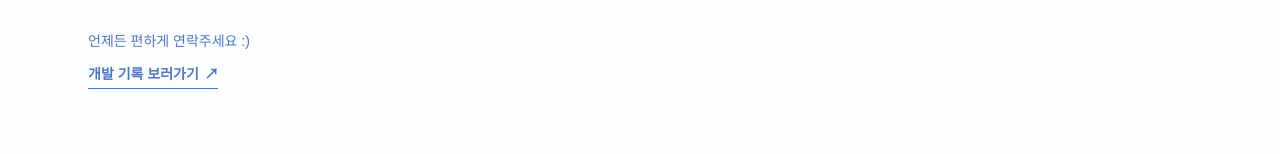
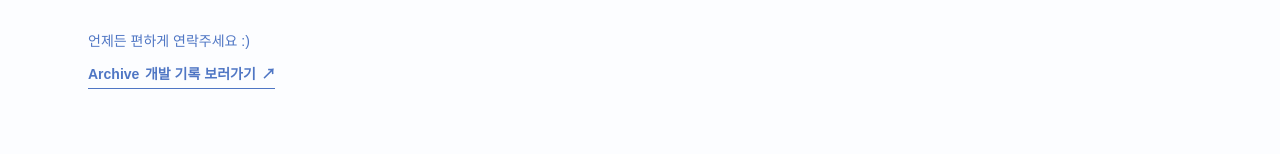
Before and after one commit to SeungJunS0ng/portfolio-site, a React (Vite) app: page / in a window 1280 px wide. Shown: the part 3521-3675 px from the top of the page. Built offline with nearby package versions, Linux system fonts and the light colour scheme; no server answers; a web font is replaced by a local one.

Commit message:
style: Contact Archive 링크 문구 강조
- Archive 라벨과 바로가기 문구의 간격 정리

```diff
--- a/src/pages/Home/sections/Contact/Contact.tsx
+++ b/src/pages/Home/sections/Contact/Contact.tsx
@@ -69,7 +69,9 @@ export function Contact() {
 
       <p className={styles.message}>언제든 편하게 연락주세요 :)</p>
       <Link to="/archive" className={styles.archiveLink}>
-        개발 기록 보러가기 <span aria-hidden="true">↗</span>
+        <strong>Archive</strong>
+        <span>개발 기록 보러가기</span>
+        <span aria-hidden="true">↗</span>
       </Link>
     </section>
   );
```
